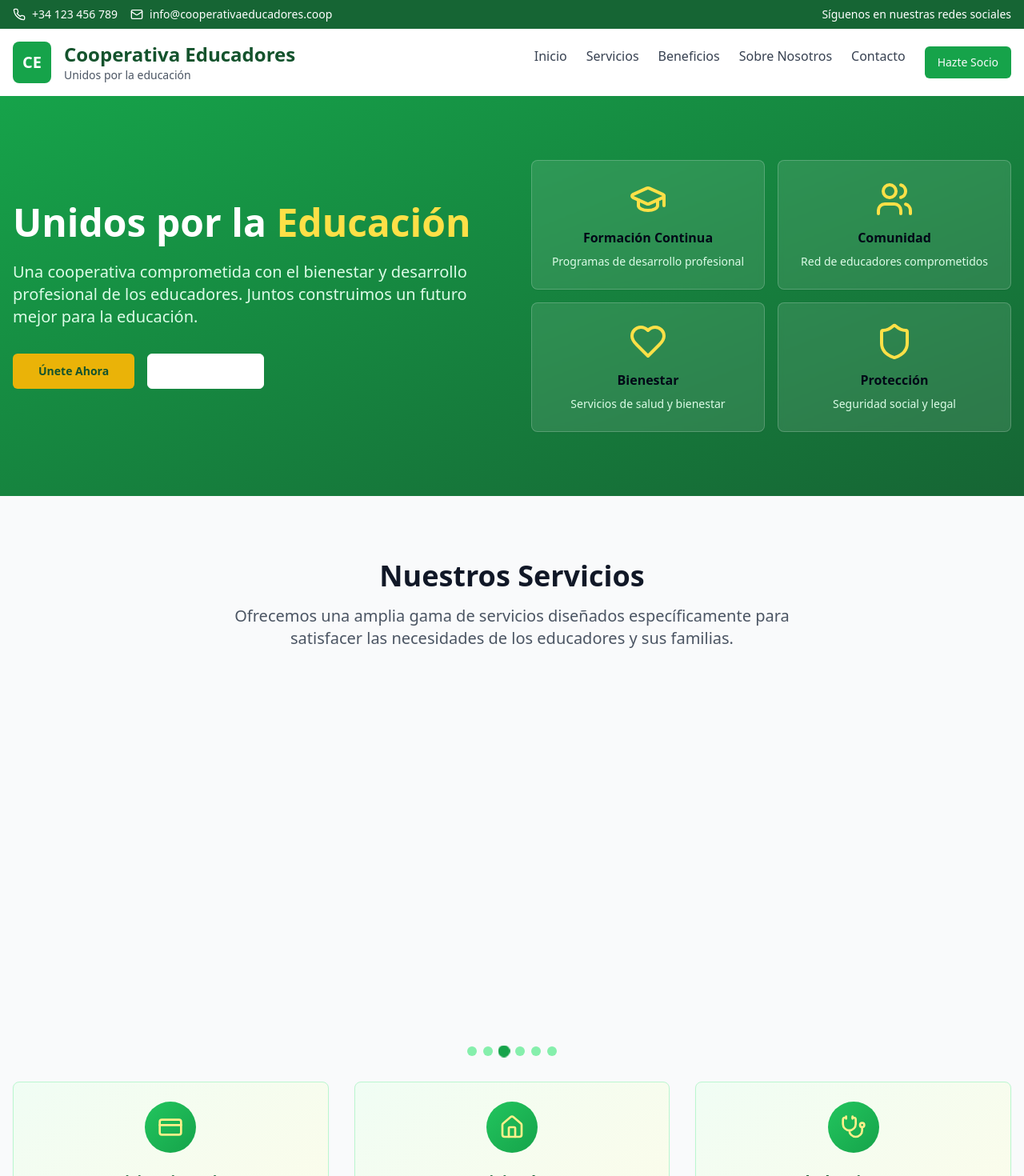
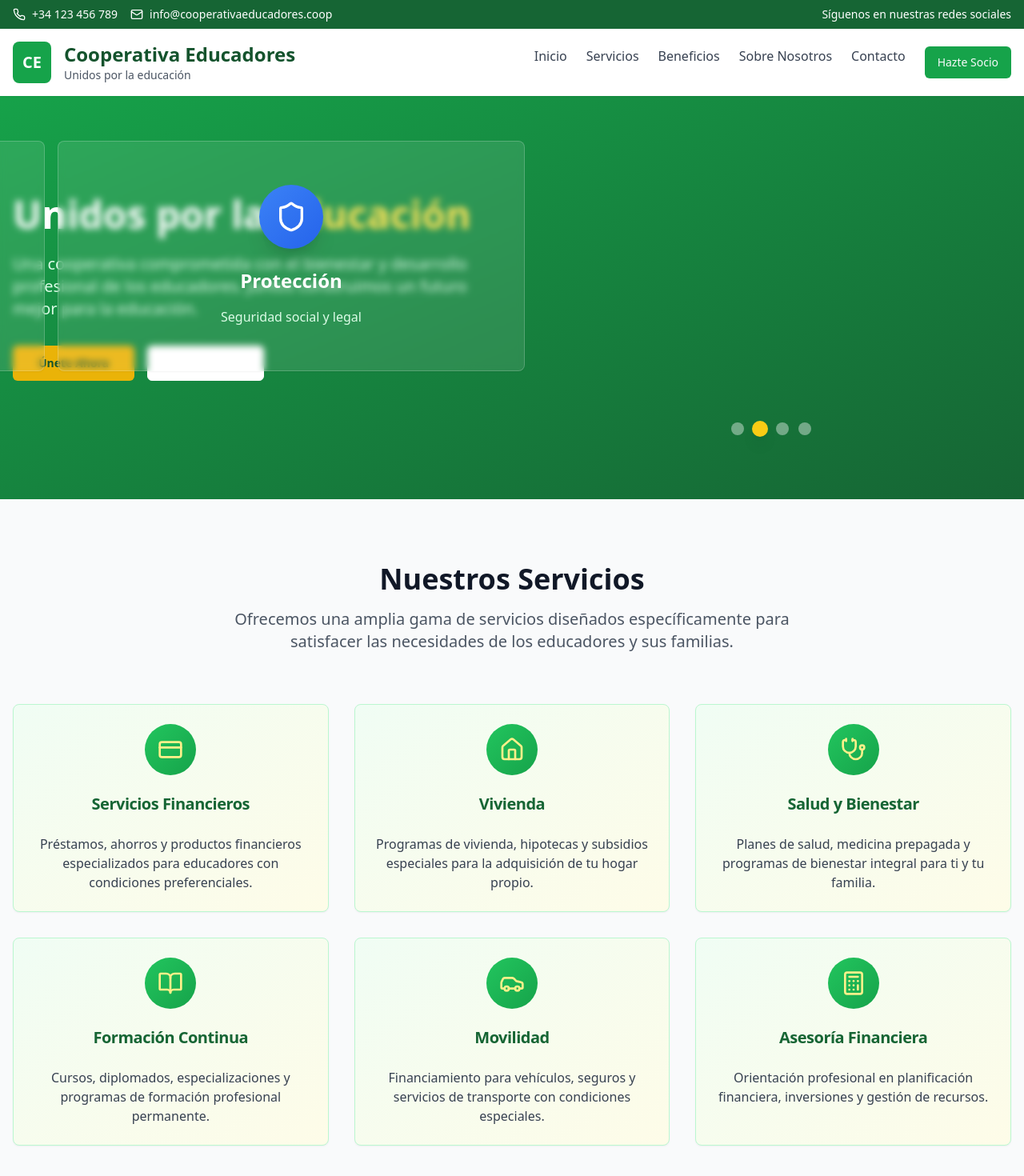
Before and after one commit to Danigod90/site-copy-quick-start, a React (Vite) app: page / in a window 1280 px wide. Shown: the top 1470 px of the page at 80% size. Built offline with nearby package versions, Linux system fonts and the light colour scheme.

Commit message:
feat: Implement carousel and header effects
- Added a carousel effect to the section above the services, displaying "Formación continua", "Comunidad", "Bienestar", and "Protección".
- Implemented a header effect to show and hide the header while scrolling.

```diff
--- a/src/components/Header.tsx
+++ b/src/components/Header.tsx
@@ -1,13 +1,36 @@
 
-import { useState } from "react";
+import { useState, useEffect } from "react";
 import { Button } from "@/components/ui/button";
 import { Menu, X, Phone, Mail } from "lucide-react";
 
 export const Header = () => {
   const [isMenuOpen, setIsMenuOpen] = useState(false);
+  const [isVisible, setIsVisible] = useState(true);
+  const [lastScrollY, setLastScrollY] = useState(0);
+
+  useEffect(() => {
+    const controlNavbar = () => {
+      const currentScrollY = window.scrollY;
+
+      if (currentScrollY > lastScrollY && currentScrollY > 100) {
+        // Scrolling down & past 100px
+        setIsVisible(false);
+      } else {
+        // Scrolling up
+        setIsVisible(true);
+      }
+
+      setLastScrollY(currentScrollY);
+    };
+
+    window.addEventListener('scroll', controlNavbar);
+    return () => window.removeEventListener('scroll', controlNavbar);
+  }, [lastScrollY]);
 
   return (
-    <header className="bg-white shadow-sm">
+    <header className={`bg-white shadow-sm fixed w-full top-0 z-50 transition-transform duration-300 ${
+      isVisible ? 'translate-y-0' : '-translate-y-full'
+    }`}>
       {/* Top bar */}
       <div className="bg-green-800 text-white py-2">
         <div className="container mx-auto px-4 flex justify-between items-center text-sm">
--- a/src/components/HeroSection.tsx
+++ b/src/components/HeroSection.tsx
@@ -2,10 +2,48 @@
 import { Button } from "@/components/ui/button";
 import { Card, CardContent } from "@/components/ui/card";
 import { GraduationCap, Users, Heart, Shield } from "lucide-react";
+import { useEffect, useState } from "react";
 
 export const HeroSection = () => {
+  const heroServices = [
+    {
+      icon: GraduationCap,
+      title: "Formación Continua",
+      description: "Programas de desarrollo profesional",
+      bgColor: "from-purple-500 to-purple-600"
+    },
+    {
+      icon: Users,
+      title: "Comunidad",
+      description: "Red de educadores comprometidos",
+      bgColor: "from-green-500 to-green-600"
+    },
+    {
+      icon: Heart,
+      title: "Bienestar",
+      description: "Servicios de salud y bienestar",
+      bgColor: "from-red-500 to-red-600"
+    },
+    {
+      icon: Shield,
+      title: "Protección",
+      description: "Seguridad social y legal",
+      bgColor: "from-blue-500 to-blue-600"
+    }
+  ];
+
+  const [currentIndex, setCurrentIndex] = useState(0);
+
+  useEffect(() => {
+    const interval = setInterval(() => {
+      setCurrentIndex((prevIndex) => (prevIndex + 1) % heroServices.length);
+    }, 4000); // Cambia cada 4 segundos
+
+    return () => clearInterval(interval);
+  }, [heroServices.length]);
+
   return (
-    <section id="inicio" className="bg-gradient-to-br from-green-600 to-green-800 text-white py-20">
+    <section id="inicio" className="bg-gradient-to-br from-green-600 to-green-800 text-white py-20 overflow-hidden">
       <div className="container mx-auto px-4">
         <div className="grid lg:grid-cols-2 gap-12 items-center">
           <div>
@@ -26,38 +64,50 @@ export const HeroSection = () => {
             </div>
           </div>
 
-          <div className="grid grid-cols-2 gap-4">
-            <Card className="bg-white/10 backdrop-blur-sm border-white/20">
-              <CardContent className="p-6 text-center">
-                <GraduationCap className="w-12 h-12 mx-auto mb-3 text-yellow-300" />
-                <h3 className="font-semibold mb-2">Formación Continua</h3>
-                <p className="text-sm text-green-100">Programas de desarrollo profesional</p>
-              </CardContent>
-            </Card>
+          {/* Carrusel de servicios hero */}
+          <div className="relative">
+            <div className="relative h-80 mb-8">
+              <div
+                className="flex transition-transform duration-1000 ease-in-out"
+                style={{
+                  transform: `translateX(-${currentIndex * 100}%)`,
+                  width: `${heroServices.length * 100}%`
+                }}
+              >
+                {heroServices.map((service, index) => (
+                  <div
+                    key={index}
+                    className="w-full flex-shrink-0 px-2"
+                    style={{ width: `${100 / heroServices.length}%` }}
+                  >
+                    <Card className="h-72 bg-white/10 backdrop-blur-sm border-white/20 hover:bg-white/20 transition-all duration-300">
+                      <CardContent className="p-8 text-center h-full flex flex-col justify-center">
+                        <div className={`bg-gradient-to-br ${service.bgColor} w-20 h-20 rounded-full flex items-center justify-center mx-auto mb-6 shadow-xl`}>
+                          <service.icon className="w-10 h-10 text-white" />
+                        </div>
+                        <h3 className="text-2xl font-bold mb-4 text-white">{service.title}</h3>
+                        <p className="text-green-100 leading-relaxed">{service.description}</p>
+                      </CardContent>
+                    </Card>
+                  </div>
+                ))}
+              </div>
+            </div>
 
-            <Card className="bg-white/10 backdrop-blur-sm border-white/20">
-              <CardContent className="p-6 text-center">
-                <Users className="w-12 h-12 mx-auto mb-3 text-yellow-300" />
-                <h3 className="font-semibold mb-2">Comunidad</h3>
-                <p className="text-sm text-green-100">Red de educadores comprometidos</p>
-              </CardContent>
-            </Card>
-
-            <Card className="bg-white/10 backdrop-blur-sm border-white/20">
-              <CardContent className="p-6 text-center">
-                <Heart className="w-12 h-12 mx-auto mb-3 text-yellow-300" />
-                <h3 className="font-semibold mb-2">Bienestar</h3>
-                <p className="text-sm text-green-100">Servicios de salud y bienestar</p>
-              </CardContent>
-            </Card>
-
-            <Card className="bg-white/10 backdrop-blur-sm border-white/20">
-              <CardContent className="p-6 text-center">
-                <Shield className="w-12 h-12 mx-auto mb-3 text-yellow-300" />
-                <h3 className="font-semibold mb-2">Protección</h3>
-                <p className="text-sm text-green-100">Seguridad social y legal</p>
-              </CardContent>
-            </Card>
+            {/* Indicadores del carrusel */}
+            <div className="flex justify-center space-x-3">
+              {heroServices.map((_, index) => (
+                <button
+                  key={index}
+                  onClick={() => setCurrentIndex(index)}
+                  className={`w-4 h-4 rounded-full transition-all duration-300 ${
+                    currentIndex === index
+                      ? 'bg-yellow-400 scale-125 shadow-lg'
+                      : 'bg-white/40 hover:bg-white/60'
+                  }`}
+                />
+              ))}
+            </div>
           </div>
         </div>
       </div>
--- a/src/components/ServicesSection.tsx
+++ b/src/components/ServicesSection.tsx
@@ -1,7 +1,6 @@
 
 import { Card, CardContent, CardHeader, CardTitle } from "@/components/ui/card";
 import { BookOpen, CreditCard, Home, Car, Stethoscope, Calculator } from "lucide-react";
-import { useEffect, useState } from "react";
 
 export const ServicesSection = () => {
   const services = [
@@ -37,18 +36,8 @@ export const ServicesSection = () => {
     }
   ];
 
-  const [currentIndex, setCurrentIndex] = useState(0);
-
-  useEffect(() => {
-    const interval = setInterval(() => {
-      setCurrentIndex((prevIndex) => (prevIndex + 1) % services.length);
-    }, 3000); // Cambia cada 3 segundos
-
-    return () => clearInterval(interval);
-  }, [services.length]);
-
   return (
-    <section id="servicios" className="py-20 bg-gray-50 overflow-hidden">
+    <section id="servicios" className="py-20 bg-gray-50">
       <div className="container mx-auto px-4">
         <div className="text-center mb-16">
           <h2 className="text-3xl lg:text-4xl font-bold text-gray-900 mb-4">
@@ -60,54 +49,7 @@ export const ServicesSection = () => {
           </p>
         </div>
 
-        {/* Carrusel automático */}
-        <div className="relative h-96 mb-12">
-          <div
-            className="flex transition-transform duration-1000 ease-in-out"
-            style={{
-              transform: `translateX(-${currentIndex * 100}%)`,
-              width: `${services.length * 100}%`
-            }}
-          >
-            {services.map((service, index) => (
-              <div
-                key={index}
-                className="w-full flex-shrink-0 px-4"
-                style={{ width: `${100 / services.length}%` }}
-              >
-                <Card className="h-80 hover:shadow-lg transition-shadow duration-300 bg-gradient-to-br from-green-50 to-yellow-50 border-green-200">
-                  <CardHeader className="text-center">
-                    <div className="bg-gradient-to-br from-green-500 to-green-600 w-20 h-20 rounded-full flex items-center justify-center mx-auto mb-4 shadow-lg">
-                      <service.icon className="w-10 h-10 text-yellow-200" />
-                    </div>
-                    <CardTitle className="text-2xl text-green-800 font-bold">{service.title}</CardTitle>
-                  </CardHeader>
-                  <CardContent className="px-8">
-                    <p className="text-gray-700 text-center leading-relaxed">{service.description}</p>
-                  </CardContent>
-                </Card>
-              </div>
-            ))}
-          </div>
-        </div>
-
-        {/* Indicadores */}
-        <div className="flex justify-center space-x-2 mb-8">
-          {services.map((_, index) => (
-            <button
-              key={index}
-              onClick={() => setCurrentIndex(index)}
-              className={`w-3 h-3 rounded-full transition-all duration-300 ${
-                currentIndex === index
-                  ? 'bg-green-600 scale-125'
-                  : 'bg-green-300 hover:bg-green-400'
-              }`}
-            />
-          ))}
-        </div>
-
-        {/* Grid de servicios (versión estática para pantallas grandes) */}
-        <div className="hidden lg:grid lg:grid-cols-3 gap-8">
+        <div className="grid md:grid-cols-2 lg:grid-cols-3 gap-8">
           {services.map((service, index) => (
             <Card key={index} className="hover:shadow-lg transition-shadow duration-300 bg-gradient-to-br from-green-50 to-yellow-50 border-green-200">
               <CardHeader className="text-center">
--- a/src/pages/Index.tsx
+++ b/src/pages/Index.tsx
@@ -10,11 +10,13 @@ const Index = () => {
   return (
     <div className="min-h-screen">
       <Header />
-      <HeroSection />
-      <ServicesSection />
-      <BenefitsSection />
-      <ContactSection />
-      <Footer />
+      <div className="pt-24"> {/* Compensación para el header fijo */}
+        <HeroSection />
+        <ServicesSection />
+        <BenefitsSection />
+        <ContactSection />
+        <Footer />
+      </div>
     </div>
   );
 };
```
